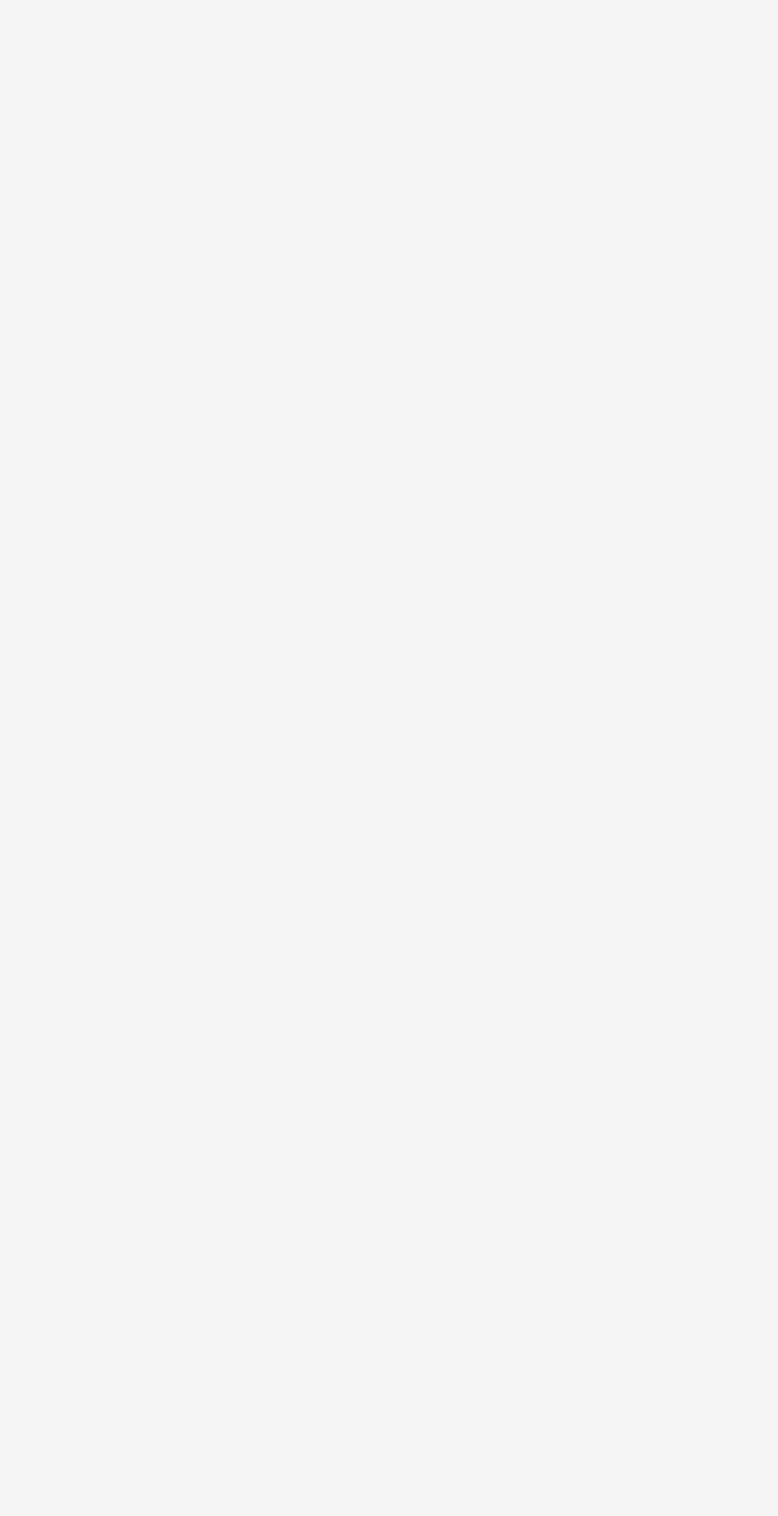
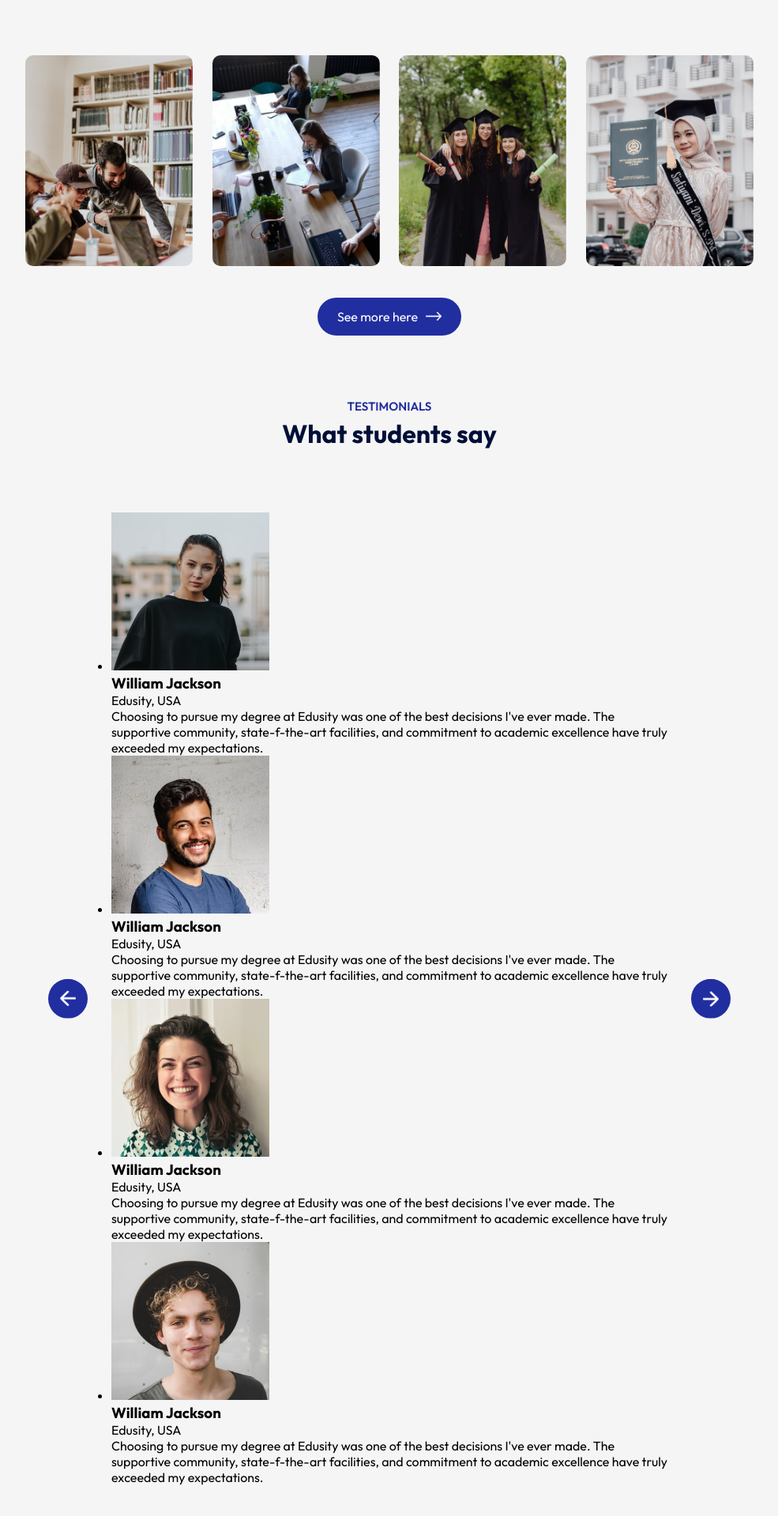
Before and after one commit to Dnrats/Edusity, a React (Vite) app in the folder edusity/: page / in a window 1280 px wide. Shown: the part 1968-3888 px from the top of the page at 79% size, without its empty margins (147-1132 px from the left). Before the commit the page ends 1894 px from the top, so only its background shows below. Built offline with nearby package versions, Linux system fonts and the light colour scheme.

Commit message:
I'm adding and customizing diferent components like testimonials etc

```diff
--- a/edusity/src/App.jsx
+++ b/edusity/src/App.jsx
@@ -4,6 +4,8 @@
 import Programs from './Components/Programs/Programs'
 import Title from './Components/Title/Title'
 import About from './Components/About/About'
+import Campus from './Components/Campus/Campus'
+import Testimonials from './Components/Testimonials/Testimonials'
 
 const App = () => {
   return (
@@ -14,6 +16,10 @@
         <Title subTitle='Our PROGRAM' title='What we offer'/>
         <Programs/>
         <About/>
+        <Title subTitle='Gallery' title='Campus Photos'/>
+        <Campus/>
+        <Title subTitle='Testimonials' title='What students say'/>
+        <Testimonials/>
       </div>
     </div>
   )
--- /dev/null
+++ b/edusity/src/Components/Campus/Campus.css
@@ -0,0 +1,15 @@
+.campus{
+    margin: 80px auto;
+    width: 90%;
+    text-align: center;
+}
+.gallery{
+    display: flex;
+    align-items: center;
+    justify-content: space-between;
+    margin-bottom: 40px;
+}
+.gallery img{
+    width: 23%;
+    border-radius: 10px;
+}
--- /dev/null
+++ b/edusity/src/Components/Campus/Campus.jsx
@@ -0,0 +1,23 @@
+import React from 'react'
+import './Campus.css'
+import gallery_1 from '/src/assets/gallery-1.png'
+import gallery_2 from '/src/assets/gallery-2.png'
+import gallery_3 from '/src/assets/gallery-3.png'
+import gallery_4 from '/src/assets/gallery-4.png'
+import white_arrow from '/src/assets/white-arrow.png'
+
+const Campus = () => {
+  return (
+    <div className='campus'>
+        <div className="gallery">
+            <img src={gallery_1} alt="" />
+            <img src={gallery_2} alt="" />
+            <img src={gallery_3} alt="" />
+            <img src={gallery_4} alt="" />
+        </div>
+        <button className='btn dark-btn'>See more here<img src={white_arrow} alt="" /></button>
+    </div>
+  )
+}
+
+export default Campus
--- /dev/null
+++ b/edusity/src/Components/Testimonials/Testimonials.css
@@ -0,0 +1,20 @@
+.testimonials{
+    margin: 80px;
+    padding: 0 80px;
+    position: relative;
+}
+.next-btn, .back-btn{
+position: absolute;
+top: 50%;
+right: 0;
+transform: translateY(-50%);
+padding: 15px;
+width: 50px;
+border-radius: 50%;
+cursor: pointer;
+background: #212EA0;
+}
+.back-btn{
+    right: auto;
+    left: 0;
+}
--- /dev/null
+++ b/edusity/src/Components/Testimonials/Testimonials.jsx
@@ -0,0 +1,71 @@
+import React from 'react'
+import './Testimonials.css'
+import next_icon from '/src/assets/next-icon.png'
+import back_icon from '/src/assets/back-icon.png'
+import user_1 from '/src/assets/user-1.png'
+import user_2 from '/src/assets/user-2.png'
+import user_3 from '/src/assets/user-3.png'
+import user_4 from '/src/assets/user-4.png'
+
+const Testimonials = () => {
+  return (
+    <div className='testimonials'>
+        <img src={next_icon} alt="" className='next-btn'/>
+        <img src={back_icon} alt="" className='back-btn'/>
+        <div className="slider">
+            <ul>
+                <li>
+                    <div className="slide">
+                        <div className="user-info">
+                            <img src={user_1} alt="" />
+                            <div>
+                                <h3>William Jackson</h3>
+                                <span>Edusity, USA</span>
+                            </div>
+                        </div>
+                        <p>Choosing to pursue my degree at Edusity was one of the best decisions I&#39;ve ever made. The supportive community, state-f-the-art facilities, and commitment to academic excellence have truly exceeded my expectations.</p>
+                    </div>
+                </li>
+                <li>
+                    <div className="slide">
+                        <div className="user-info">
+                            <img src={user_2} alt="" />
+                            <div>
+                                <h3>William Jackson</h3>
+                                <span>Edusity, USA</span>
+                            </div>
+                        </div>
+                        <p>Choosing to pursue my degree at Edusity was one of the best decisions I&#39;ve ever made. The supportive community, state-f-the-art facilities, and commitment to academic excellence have truly exceeded my expectations.</p>
+                    </div>
+                </li>
+                <li>
+                    <div className="slide">
+                        <div className="user-info">
+                            <img src={user_3} alt="" />
+                            <div>
+                                <h3>William Jackson</h3>
+                                <span>Edusity, USA</span>
+                            </div>
+                        </div>
+                        <p>Choosing to pursue my degree at Edusity was one of the best decisions I&#39;ve ever made. The supportive community, state-f-the-art facilities, and commitment to academic excellence have truly exceeded my expectations.</p>
+                    </div>
+                </li>
+                <li>
+                    <div className="slide">
+                        <div className="user-info">
+                            <img src={user_4} alt="" />
+                            <div>
+                                <h3>William Jackson</h3>
+                                <span>Edusity, USA</span>
+                            </div>
+                        </div>
+                        <p>Choosing to pursue my degree at Edusity was one of the best decisions I&#39;ve ever made. The supportive community, state-f-the-art facilities, and commitment to academic excellence have truly exceeded my expectations.</p>
+                    </div>
+                </li>
+            </ul>
+        </div>
+    </div>
+  )
+}
+
+export default Testimonials
--- a/edusity/src/index.css
+++ b/edusity/src/index.css
@@ -36,3 +36,7 @@
   width: 20px;
   margin-left: 10px;
 }
+.btn.dark-btn{
+  background: #212EA0;
+  color: #fff;
+}
```
